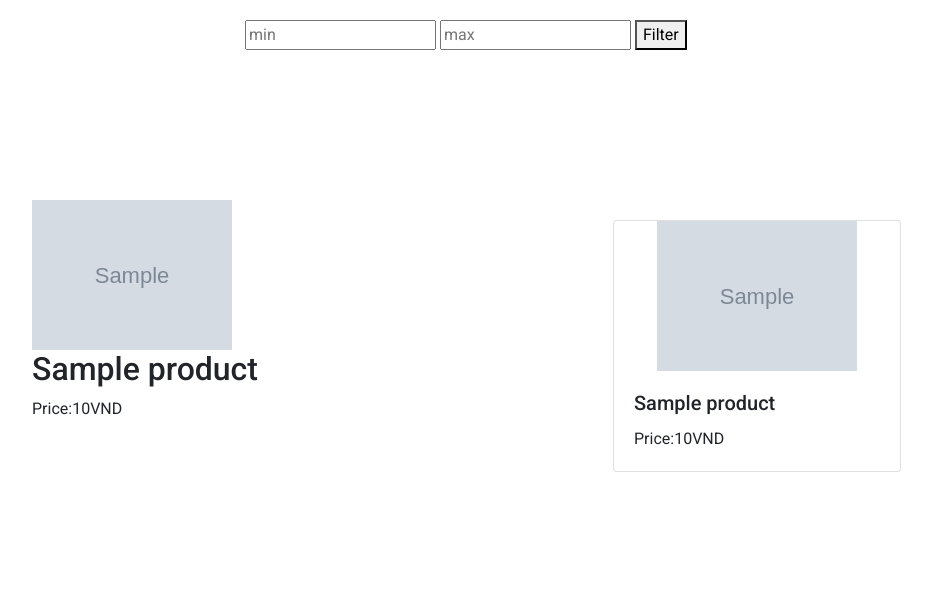
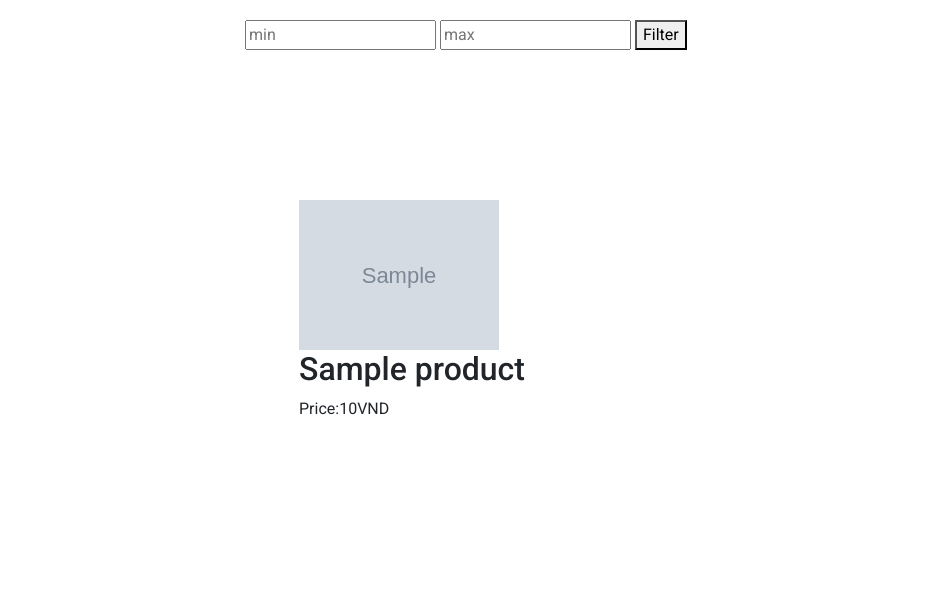
Before and after one commit to pumpkininin/guitarshop, a PHP site: page / in a window 1280 px wide. Shown: the part 302-894 px from the top of the page, without its empty margins (171-1103 px from the left). After the commit the page ends 717 px from the top, so only its background shows below. Run offline with PHP 8.4, Linux system fonts and the light colour scheme; tables that the repository leaves empty hold one stand-in row (values such as "Sample post"); grey boxes marked "Sample" are stand-in pictures; data that the repository does not hold is empty; some libraries are stand-ins or nearby versions.

Commit message:
Update home.php

```diff
--- a/views/home.php
+++ b/views/home.php
@@ -125,7 +125,7 @@
                             <p>Price:<?php echo $product['price'] ?>VND</<p>
                         </div>
                     </div>
-                    <div class="card" style="width: 18rem; margin: 20px">
+                    <!-- <div class="card" style="width: 18rem; margin: 20px">
                         <a href="index.php?controller=productController&pid=<?php echo $product['product_id'] ?>&action=index">
                             <img class="card-img-top" style = " object-fit:contain"src="<?php echo $product['image'] ?>" alt="" height="150" />
                         </a>
@@ -133,7 +133,7 @@
                             <h5 class="card-title"><?php echo $product['name'] ?></h5>
                             <p class="card-text">Price:<?php echo $product['price'] ?>VND</p>
                         </div>
-                    </div>
+                    </div> -->
 
                 <?php } ?>
             </div>
```
